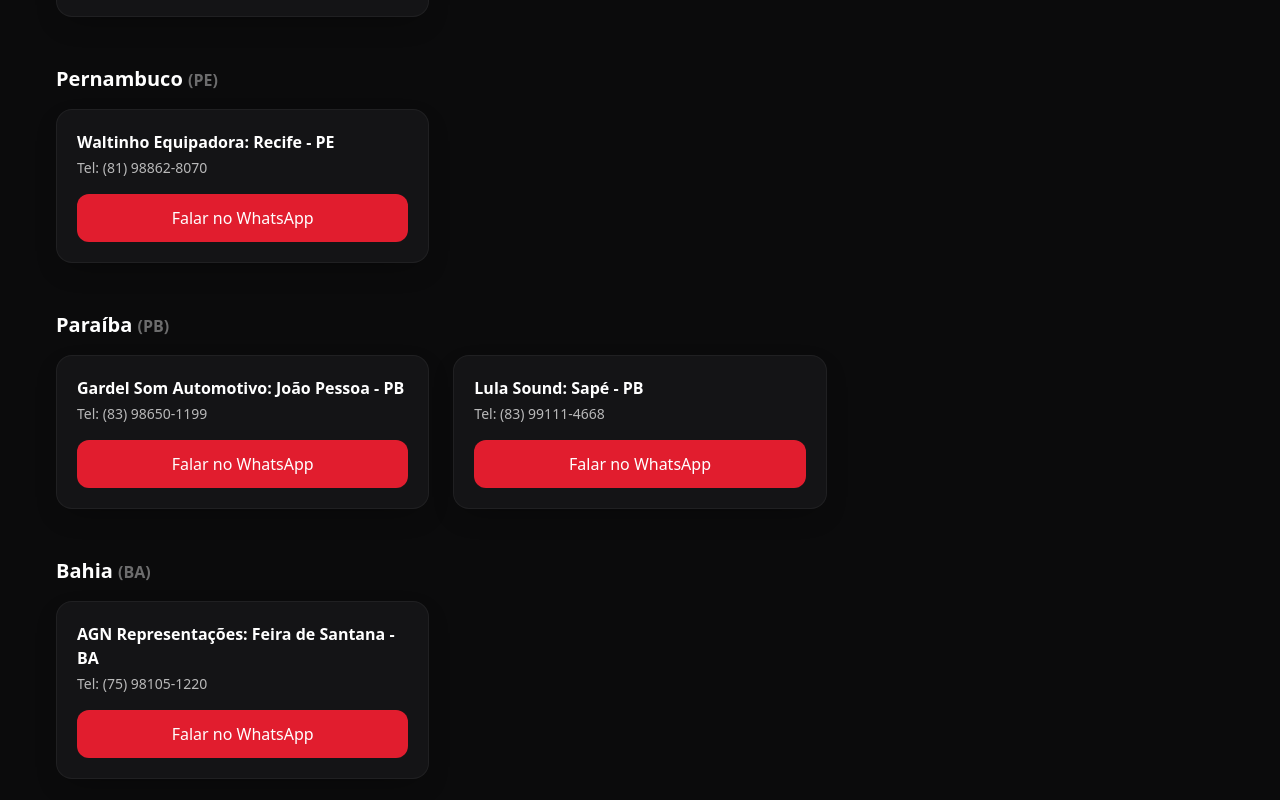
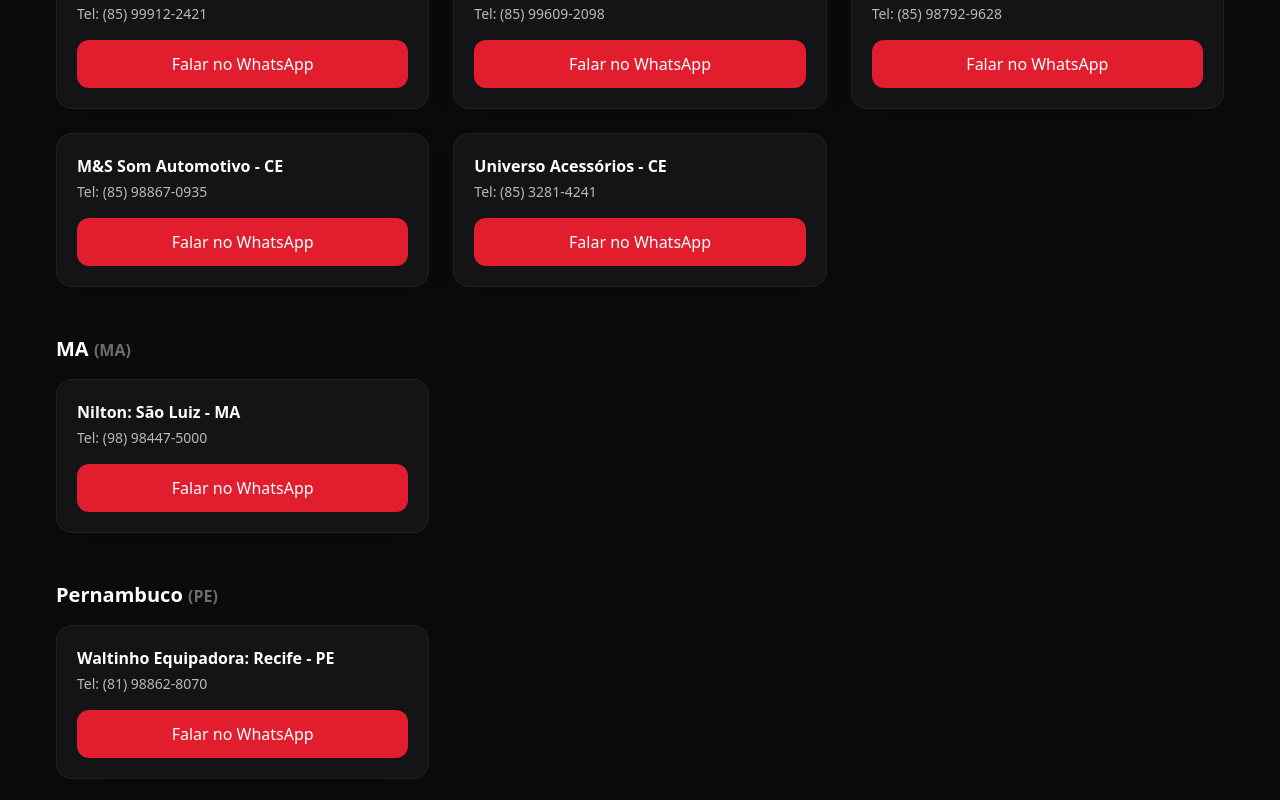
Before and after one commit to georgelima1/soundmax-website, a Next.js app: page /contato/onde-comprar in a window 1280 px wide. Shown: the part 620-1420 px from the top of the page. Built offline with nearby package versions, Linux system fonts and the light colour scheme.

Commit message:
Onde comprar

```diff
--- a/app/[locale]/(marketing)/onde-comprar/page.tsx
+++ b/app/[locale]/(marketing)/onde-comprar/page.tsx
@@ -1,5 +1,14 @@
 export default function OndeComprarPage() {
   const revendedoresPorEstado = {
+    BA: [
+      {
+        cidade: "AGN Representações: Feira de Santana",
+        telefone: "(75) 98105-1220",
+        whatsappLink:
+          "https://wa.me/5575981051220?text=Procuro+revenda+SoundMax+na+Bahia",
+      },
+    ],
+
     CE: [
       {
         cidade: "ArtSom: Fortaleza",
@@ -25,6 +34,21 @@
         whatsappLink:
           "https://wa.me/5585988670935?text=Ol%C3%A1%2C+tenho+interesse+em+comprar+SoundMax+em+Fortaleza",
       },
+      {
+        cidade: "Universo Acessórios",
+        telefone: "(85) 3281-4241",
+        whatsappLink:
+          "https://wa.me/5585996510840?text=Ol%C3%A1%2C+tenho+interesse+em+comprar+SoundMax+em+Fortaleza",
+      },
+    ],
+
+    MA: [
+      {
+        cidade: "Nilton: São Luiz",
+        telefone: "(98) 98447-5000",
+        whatsappLink:
+          "https://wa.me/5598984475000?text=Procuro+revenda+SoundMax+na+Bahia",
+      },
     ],
 
     PE: [
@@ -48,15 +72,6 @@
         telefone: "(83) 99111-4668",
         whatsappLink:
           "https://wa.me/5583991114668?text=Voc%C3%AAs+vendem+linha+K+Pro+em+Jo%C3%A3o+Pessoa%3F",
-      },
-    ],
-
-    BA: [
-      {
-        cidade: "AGN Representações: Feira de Santana",
-        telefone: "(75) 98105-1220",
-        whatsappLink:
-          "https://wa.me/5575981051220?text=Procuro+revenda+SoundMax+na+Bahia",
       },
     ],
   } as const;
```
